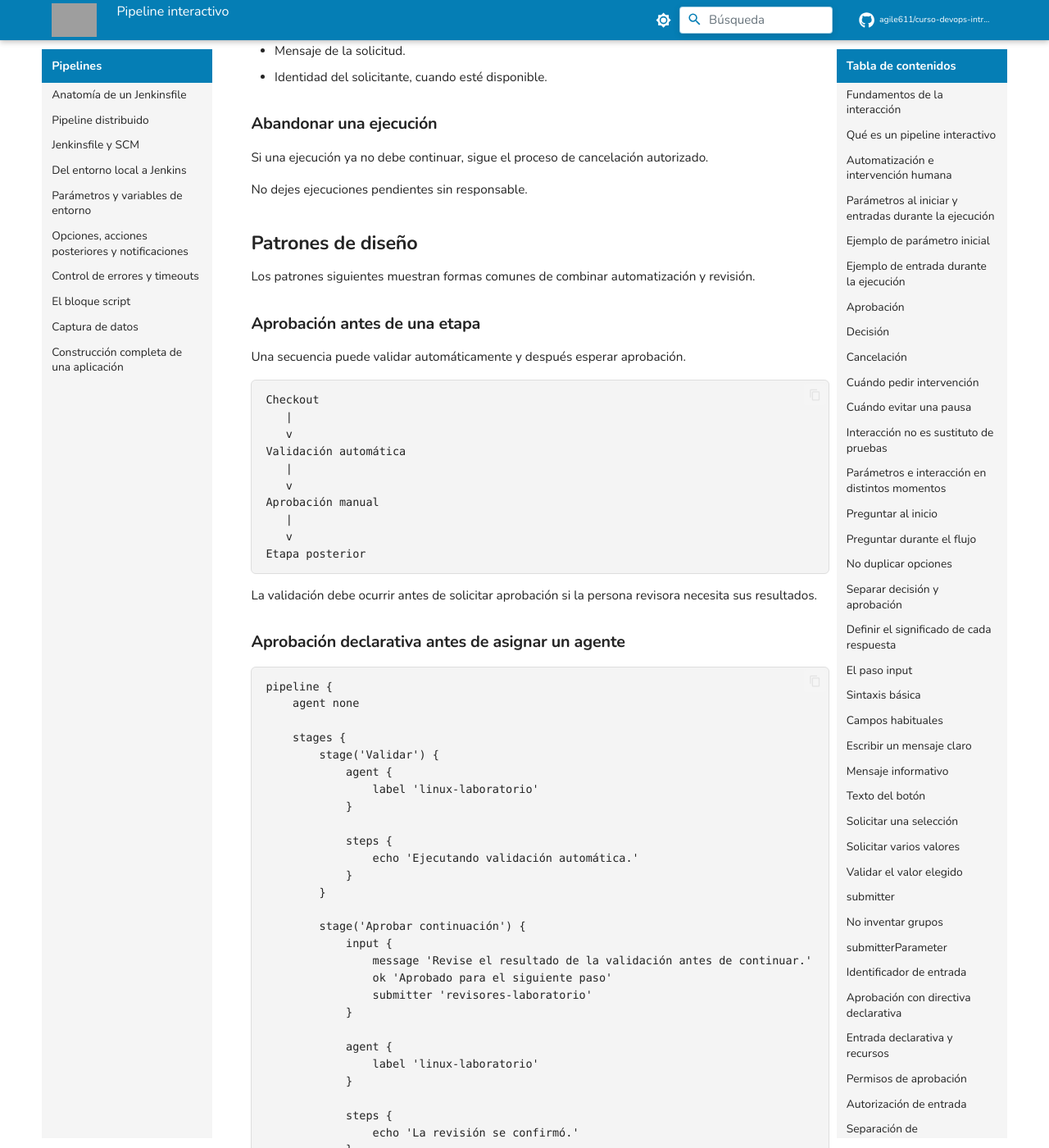
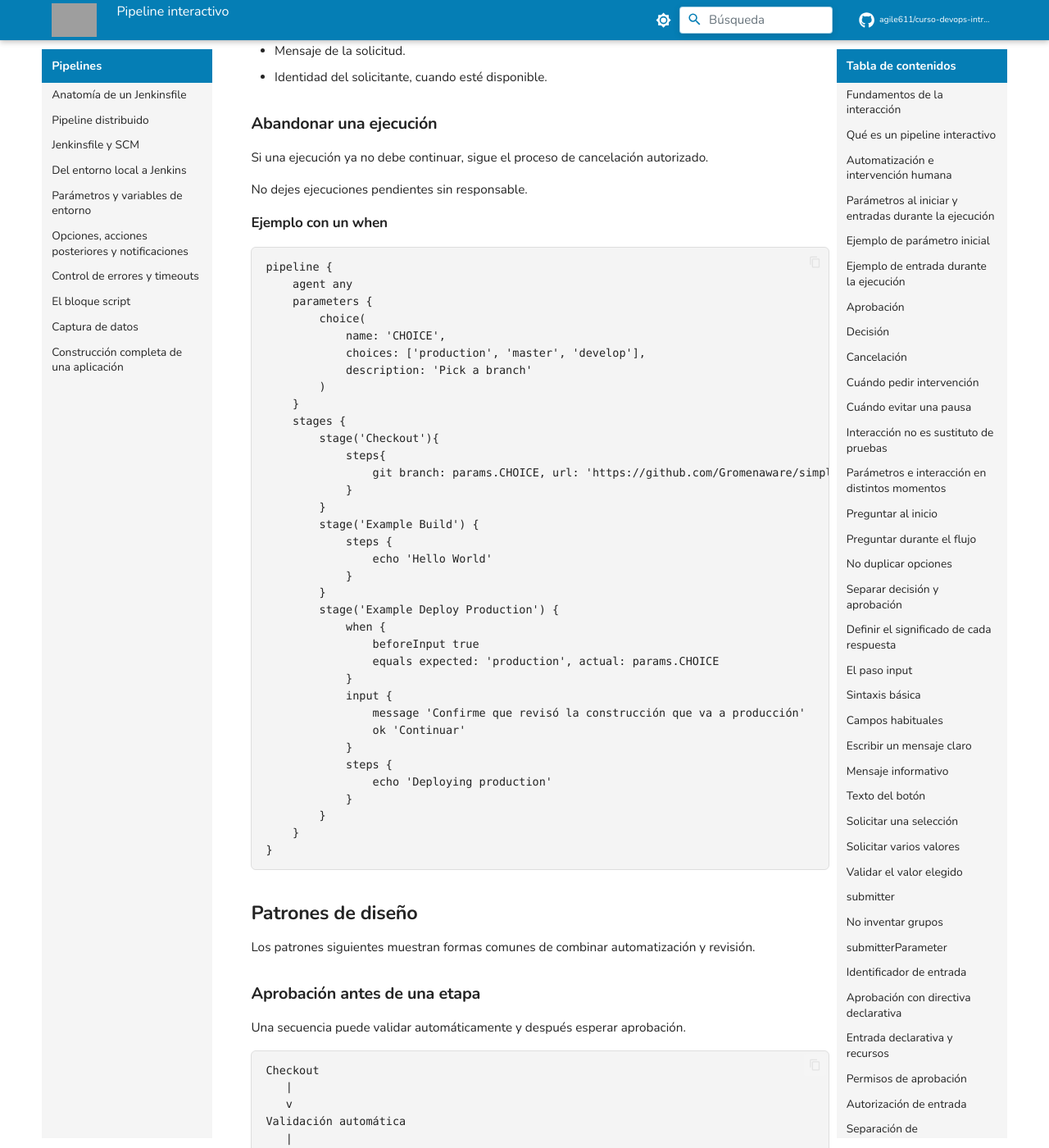
Before and after one commit to agile611/curso-devops-introduccion-a-integracion-continua-y-jenkins, an MkDocs documentation site: the page built from docs/02-pipelines/06_pipeline_interactivo.md, in a window 1280 px wide and 1400 px high, scrolled down 15200 px. Shown: the whole window at 82% size. Built offline with MkDocs 1.6.1 and Material for MkDocs 9.7.7, drawn with Linux system fonts in a browser that asks for light colours; comment, search, counter and statistics services are not loaded; grey boxes are pictures that could not be loaded.

Commit message:
Añadir ejemplo de pipeline interactivo con uso de 'when' y parámetros

````diff
--- a/docs/02-pipelines/06_pipeline_interactivo.md
+++ b/docs/02-pipelines/06_pipeline_interactivo.md
@@ -637,6 +637,46 @@ Antes de responder, revisa:
 Si una ejecución ya no debe continuar, sigue el proceso de cancelación autorizado.
 
 No dejes ejecuciones pendientes sin responsable.
+
+#### Ejemplo con un when
+
+```groovy
+pipeline {
+    agent any
+    parameters {
+        choice(
+            name: 'CHOICE',
+            choices: ['production', 'master', 'develop'],
+            description: 'Pick a branch'
+        )
+    }
+    stages {
+        stage('Checkout'){
+            steps{
+                git branch: params.CHOICE, url: 'https://github.com/Gromenaware/simple-maven-spring-boot-example.git'
+            }
+        }
+        stage('Example Build') {
+            steps {
+                echo 'Hello World'
+            }
+        }
+        stage('Example Deploy Production') {
+            when {
+                beforeInput true
+                equals expected: 'production', actual: params.CHOICE
+            }
+            input {
+                message 'Confirme que revisó la construcción que va a producción'
+                ok 'Continuar'
+            }
+            steps {
+                echo 'Deploying production'
+            }
+        }
+    }
+}
+```
 
 ## Patrones de diseño
 
````
